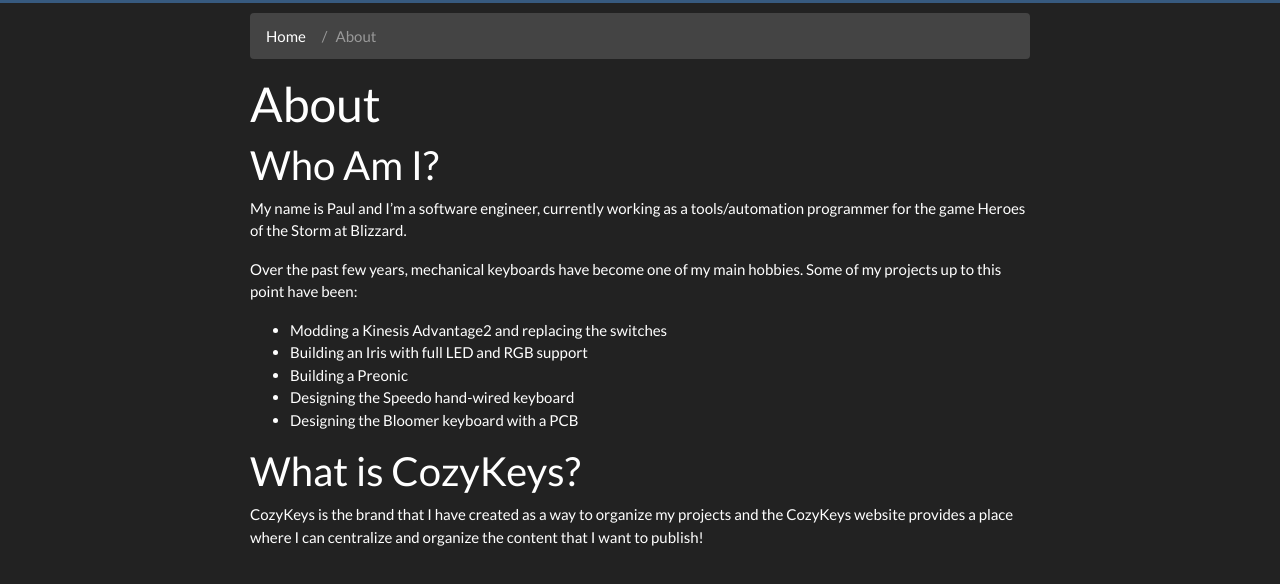
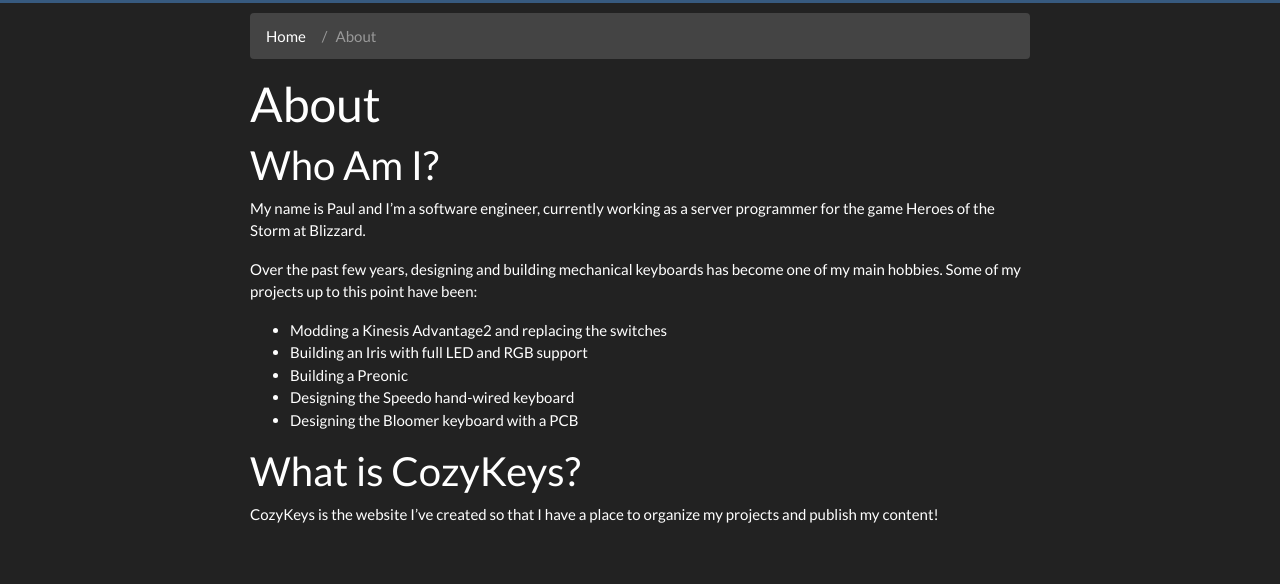
Before and after one commit to atreus87/atreus87.github.io, a plain HTML site: page about/index.html in a window 1280 px wide. Shown: the part 68-652 px from the top of the page. Drawn offline with nearby package versions, Linux system fonts and the light colour scheme.

Commit message:
Publish updates for about section

```diff
--- a/about/index.html
+++ b/about/index.html
@@ -76,11 +76,11 @@
 
 <h2 id="who-am-i">Who Am I?</h2>
 
-<p>My name is Paul and I&rsquo;m a software engineer, currently working as a
-tools/automation programmer for the game Heroes of the Storm at Blizzard.</p>
+<p>My name is Paul and I&rsquo;m a software engineer, currently working as a server
+programmer for the game Heroes of the Storm at Blizzard.</p>
 
-<p>Over the past few years, mechanical keyboards have become one of my main
-hobbies. Some of my projects up to this point have been:</p>
+<p>Over the past few years, designing and building mechanical keyboards has become
+one of my main hobbies. Some of my projects up to this point have been:</p>
 
 <ul>
 <li>Modding a Kinesis Advantage2 and replacing the switches</li>
@@ -92,9 +92,8 @@
 
 <h2 id="what-is-cozykeys">What is CozyKeys?</h2>
 
-<p>CozyKeys is the brand that I have created as a way to organize my projects and
-the CozyKeys website provides a place where I can centralize and organize the
-content that I want to publish!</p>
+<p>CozyKeys is the website I&rsquo;ve created so that I have a place to organize my
+projects and publish my content!</p>
 <div class="list-content-container"></div></div>
         </div>
 
```
